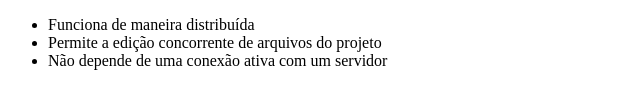
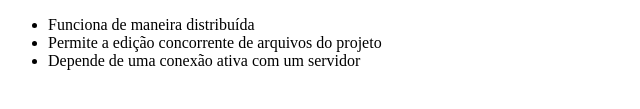
Before and after one commit to rafamancan/curso-git, a plain HTML site: page index.html in a window 1280 px wide. Shown: the part 175-284 px from the top of the page, 0-640 px from the left. Drawn offline with Linux system fonts and the light colour scheme.

```diff
--- a/index.html
+++ b/index.html
@@ -6,12 +6,11 @@
         <h2>Trabalhando em Equipe com Controle e Segurança</h2>
 
         <p>Um curso que explora os benefícios de utilizar o Git como ferramenta de controle de versão para projetos em qualquer linguagem, em qualquer plataforma.</p>
-
-        <h3>Principais benefícios:</h3>
+               <h3>Principais benefícios:</h3>
         <ul>
             <li>Funciona de maneira distribuída</li>
             <li>Permite a edição concorrente de arquivos do projeto</li>
-            <li>Não depende de uma conexão ativa com um servidor</li>
+            <li>Depende de uma conexão ativa com um servidor</li>
         </ul>
 </body>
 </html>
```
